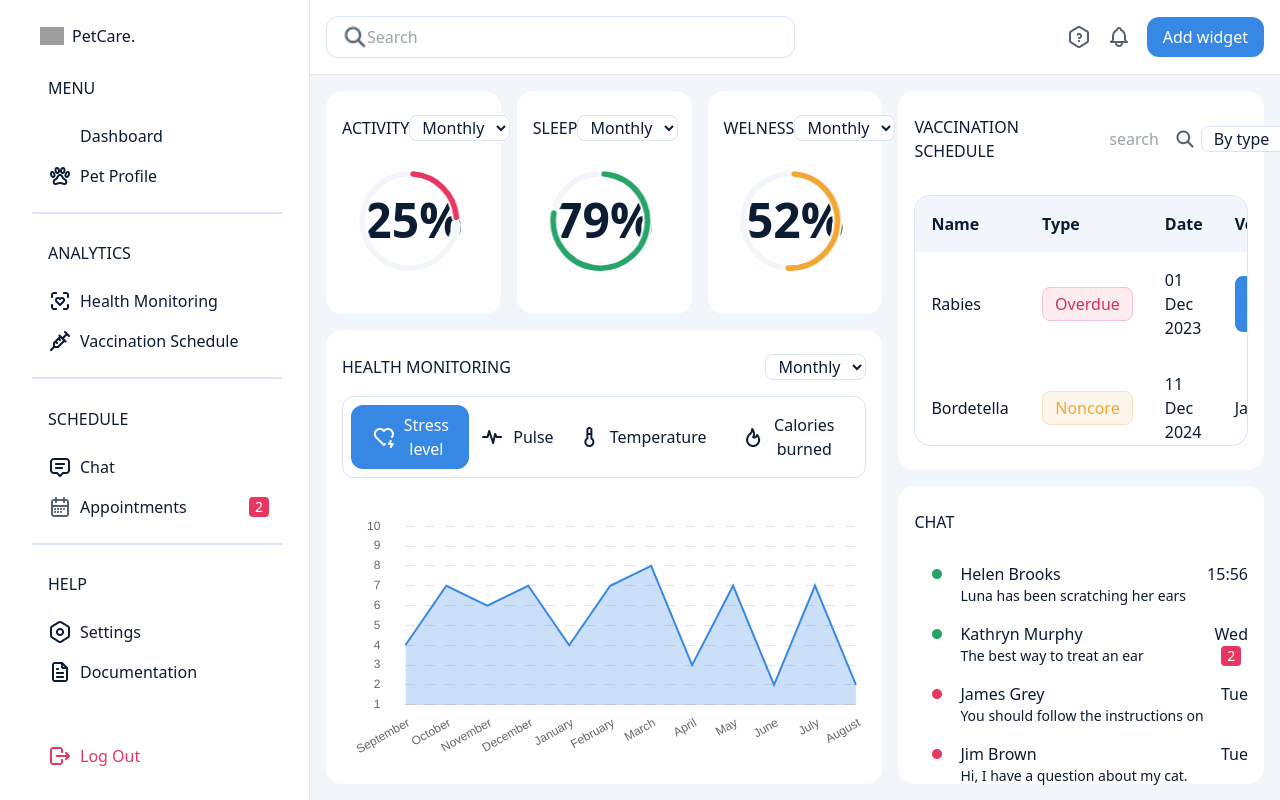
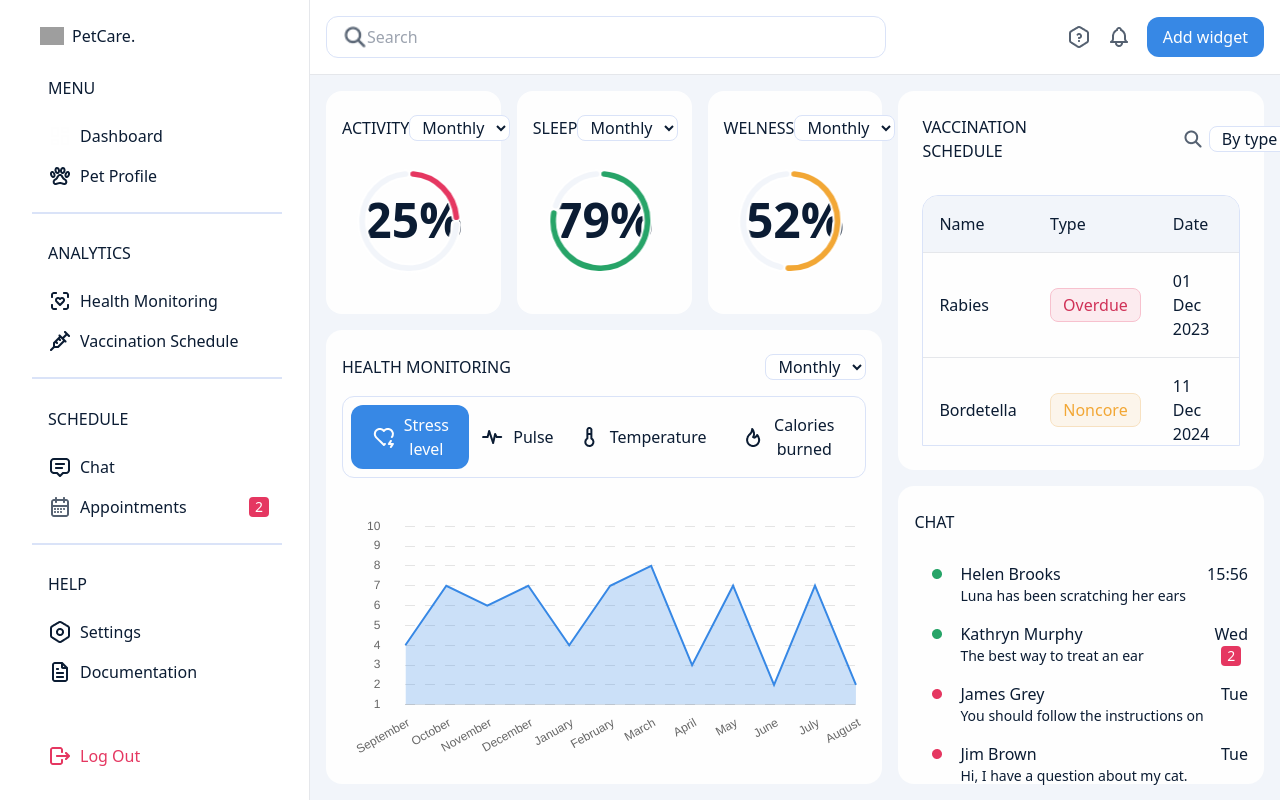
Before and after one commit to frandlc/dashboard-vue-challenge, a Vue app: page / in a window 1280 px wide. Both pictures are taken after typing "name@example.com", "Sample123" into the empty fields and a click on the button "SUBMIT". Shown: the top 800 px of the page. Built offline with nearby package versions, Linux system fonts and the light colour scheme; grey boxes are pictures that could not be loaded; a web font is replaced by a local one.

Commit message:
bigger searchbar in the header and vaccSchedule component adjusted to figma design

```diff
--- a/src/components/VaccSchedule.vue
+++ b/src/components/VaccSchedule.vue
@@ -33,7 +33,7 @@ export default {
 
 <template>
 	<section
-		class="w-full h-full flex flex-col justify-start items-start p-4 py-6 rounded-2xl gap-8"
+		class="w-full h-full flex flex-col justify-start items-start p-6 py-6 rounded-2xl gap-8"
 	>
 		<div class="w-full flex justify-between items-center">
 			<h2 class="uppercase">Vaccination Schedule</h2>
@@ -41,7 +41,7 @@ export default {
 				<div class="flex justify-center items-center gap-4">
 					<input
 						type="text"
-						placeholder="search"
+						placeholder=""
 						class="bg-transparent text-end focus:outline-none w-[150px]"
 						name="search"
 						v-model="search"
@@ -67,44 +67,46 @@ export default {
 			</div>
 		</div>
 		<div
-			class="w-full overflow-x-auto border border-gray-borders rounded-2xl"
+			class="w-full overflow-x-auto border border-gray-borders rounded-t-2xl"
 		>
 			<table class="w-full">
-				<thead class="bg-gray-bg px-4">
+				<thead class="bg-gray-bg px-6">
 					<tr>
-						<th class="text-left p-4">Name</th>
-						<th class="text-left p-4">Type</th>
-						<th class="text-left p-4">Date</th>
-						<th class="text-left p-4">Veterinarian</th>
+						<th class="text-left p-4 font-light">Name</th>
+						<th class="text-left p-4 font-light">Type</th>
+						<th class="text-left p-4 font-light">Date</th>
+						<th class="text-right p-4 font-light">Veterinarian</th>
 					</tr>
 				</thead>
 				<tr
 					v-for="(item, index) in appointmentsFiltered"
 					:key="index + item.name"
-					class="p-4"
+					class="p-4 border-y"
 				>
 					<td
-						v-for="(value, name) in item"
+						v-for="(value, name, index) in item"
 						:key="value"
 						class="text-left p-4"
 					>
 						<span
-							class="w-full"
+							class="font-medium"
 							:class="
 								value === `Core`
-									? `px-3 py-1 rounded-lg border border-[#BDE8D3] bg-[#EAF8F1] text-[#27A468] block text-center w-full`
+									? `px-3 py-1 rounded-lg border border-[#BDE8D3] bg-[#EAF8F1] text-[#27A468] block text-center w-full font-medium`
 									: value === `Noncore`
-									? `px-3 py-1 rounded-lg border border-[#F7E1C1] bg-[#FCF5EB] text-[#F2A735] block text-center w-full`
+									? `px-3 py-1 rounded-lg border border-[#F7E1C1] bg-[#FCF5EB] text-[#F2A735] block text-center w-full font-medium`
 									: value === `Overdue`
-									? `px-3 py-1 rounded-lg border border-[#F7C1CE] bg-[#FCEBEF] text-[#D03258] block text-center w-full`
+									? `px-3 py-1 rounded-lg border border-[#F7C1CE] bg-[#FCEBEF] text-[#D03258] block text-center w-full font-medium`
+									: name === `veterinary` && value
+									? `px-3 py-1 rounded-lg border block text-center w-full font-medium`
 									: ``
 							"
 						>
 							{{ value ? value : "" }}
 						</span>
 						<button
-							v-if="!value"
-							class="text-white-primary bg-blue-primary py-1 px-2 rounded-lg"
+							v-if="!value && name === `veterinary`"
+							class="text-white-primary bg-blue-primary py-1 px-3 rounded-lg block text-center w-full font-medium"
 						>
 							Find Veterinar
 						</button>
--- a/src/views/DashboardView.vue
+++ b/src/views/DashboardView.vue
@@ -33,7 +33,7 @@ export default {
 				class="relative w-full flex justify-between items-center p-4 border-b z-10 bg-white"
 			>
 				<div
-					class="w-1/2 p-4 border border-gray-borders rounded-xl flex justify-start items-center py-2"
+					class="w-[59.7%] p-4 border border-gray-borders rounded-xl flex justify-start items-center py-2"
 				>
 					<img
 						:src="search"
```
